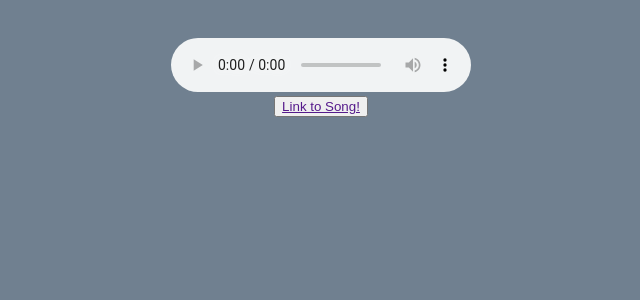
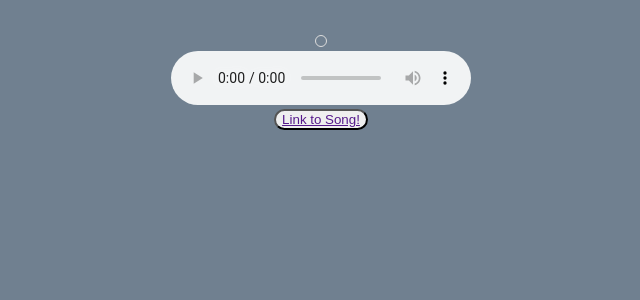
Before and after one commit to AlexPJ23/SWEProject, a Flask app: page / in a window 1280 px wide. Shown: the top 300 px of the page, without its empty margins (319-959 px from the left). Run offline with Flask 2, Linux system fonts and the light colour scheme; data that the repository does not hold is empty.

Commit message:
Updated the front end appearance of the app more!

```diff
--- a/static/styles.css
+++ b/static/styles.css
@@ -1,10 +1,5 @@
 /* default to border-box */
-html {
-    box-sizing: border-box;
-    font-size: 16px;
-  }
-
-  *, *:before, *:after {
+  * {
     text-align: center;
     box-sizing: inherit;
   }
@@ -16,12 +11,19 @@ html {
   }
 
 
-  h1 {
+  h2 {
     font-family: verdana, arial, sans-serif;
-    color: #DC143C;
-    font-size: 20px;
+    color: rgba(0, 0, 154, 0.571);
+    font-size: 40px;
   }
 
-  img{
-      border-radius = 20px;
+  img {
+    border: 1px solid #ddd;
+    border-radius: 10px;
+    padding: 5px;
+    width: 25%;
   }
+
+  button{
+    border-radius: 18px;
+  }
```
